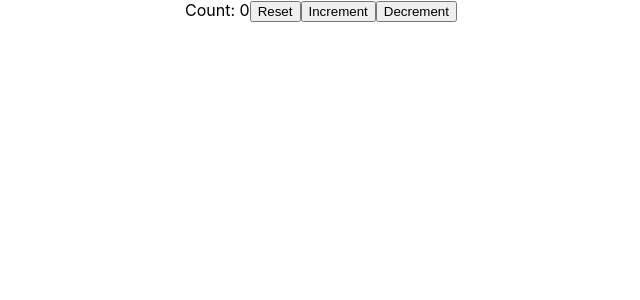
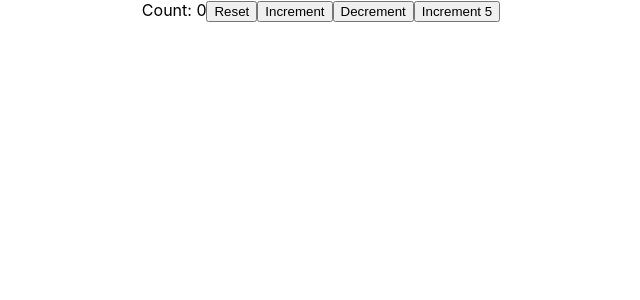
Before and after one commit to Annie-Huang/react-hooks-tutorial, a React (Create React App) app in the folder state-hook/: page / in a window 1280 px wide. Shown: the top 300 px of the page, without its empty margins (319-959 px from the left). Built offline with nearby package versions, Linux system fonts and the light colour scheme.

Commit message:
Show that it doesn't increment by 5 as expected.

```diff
--- a/state-hook/src/components/HookCounterTwo.js
+++ b/state-hook/src/components/HookCounterTwo.js
@@ -4,12 +4,18 @@ const HookCounterTwo = () => {
     const initialCount = 0;
     const [count, setCount] = useState(initialCount);
 
+    const incrementFive = () => {
+        for(let i=0; i<5; i++) {
+            setCount(count+1);
+        }
+    }
     return (
         <div>
             Count: {count}
             <button onClick={() => setCount(initialCount)}>Reset</button>
             <button onClick={() => setCount(count+1)}>Increment</button>
             <button onClick={() => setCount(count-1)}>Decrement</button>
+            <button onClick={incrementFive}>Increment 5</button>
 
         </div>
     );
```
